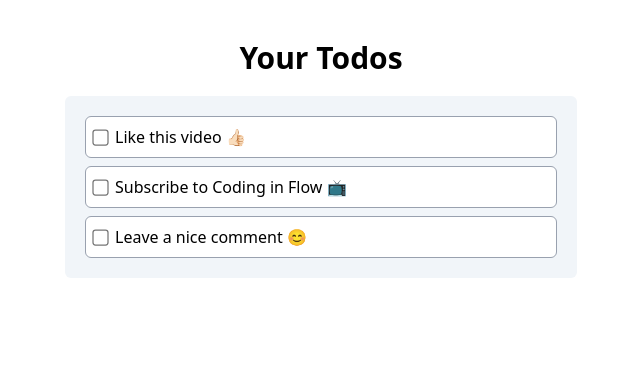
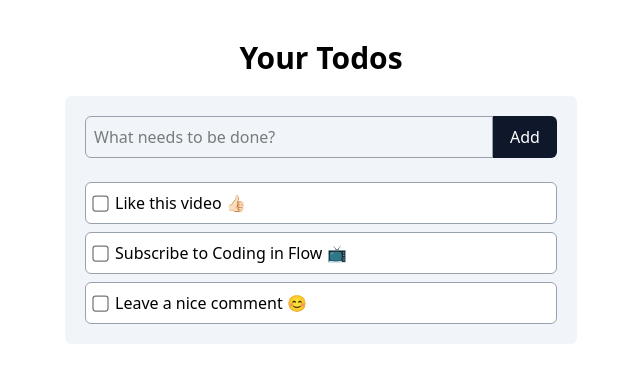
Before and after one commit to ferwargit/app-todo-v1, a React (Vite) app: page / in a window 1280 px wide. Shown: the top 382 px of the page, without its empty margins (319-959 px from the left). Built offline with nearby package versions, Linux system fonts and the light colour scheme.

Commit message:
Creamos AddTodoForm

```diff
--- a/src/App.tsx
+++ b/src/App.tsx
@@ -1,6 +1,7 @@
 import { useState } from "react";
 import TodoItem from "./components/TodoItem";
 import { dummyData } from "./data/todo";
+import AddTodoForm from "./components/AddTodoForm";
 
 function App() {
   const [todos, setTodos] = useState(dummyData);
@@ -14,7 +15,8 @@
   return (
     <main className="py-10 h-screen space-y-5">
       <h1 className="font-bold text-3xl text-center">Your Todos</h1>
-      <div className="max-w-lg mx-auto bg-slate-100 rounded-md p-5">
+      <div className="max-w-lg mx-auto bg-slate-100 rounded-md p-5 space-y-6">
+        <AddTodoForm />
         <div className="space-y-2">
           {todos.map((todo) => (
             <TodoItem
--- /dev/null
+++ b/src/components/AddTodoForm.tsx
@@ -0,0 +1,16 @@
+export default function AddTodoForm() {
+  return (
+    <form className="flex">
+      <input
+        placeholder="What needs to be done?"
+        className="rounded-s-md grow border border-gray-400 p-2"
+      />
+      <button
+        type="submit"
+        className="w-16 rounded-e-md bg-slate-900 text-white hover:bg-slate-800"
+      >
+        Add
+      </button>
+    </form>
+  );
+}
```
